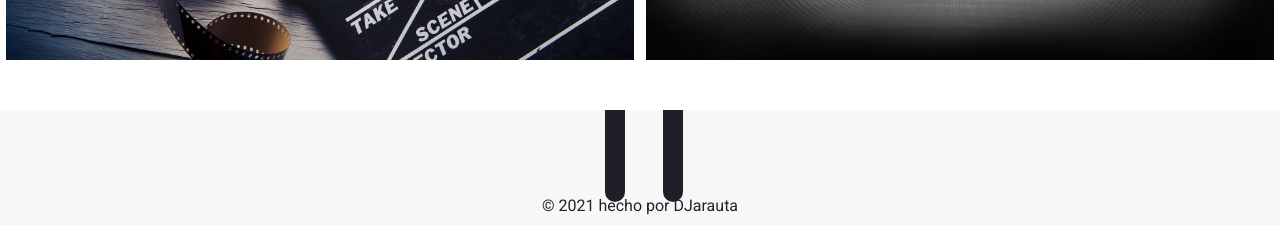
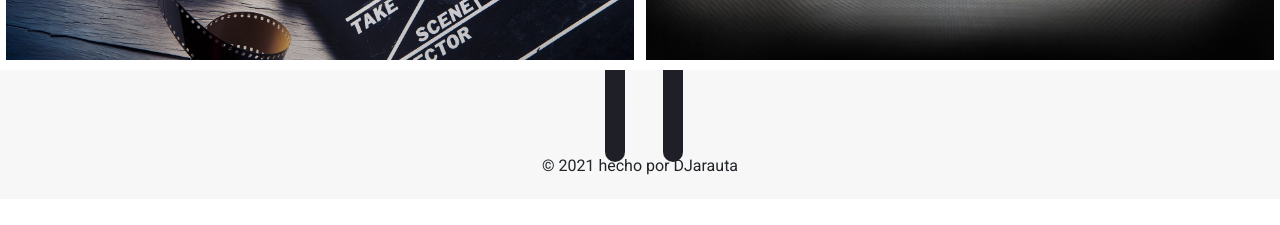
Before and after one commit to Jarauta1/djshop, a React (Create React App) app: page / in a window 1280 px wide. Shown: the part 727-952 px from the top of the page. After the commit the page ends 926 px from the top, so only its background shows below. Built offline with nearby package versions, Linux system fonts and the light colour scheme; a web font is replaced by a local one.

Commit message:
ajuste footer

```diff
--- a/src/CSS/cesta.css
+++ b/src/CSS/cesta.css
@@ -46,6 +46,7 @@
 	 padding: 30px 30px 30px 20px;
 	 font-family: 'HelveticaNeue-Light', 'Helvetica Neue Light', 'Helvetica Neue', Helvetica, Arial, sans-serif;
 	 font-weight: 100;
+	 height: calc(100vh - 50px - 175px);
 
 }
  .h2-cesta {
--- a/src/CSS/footer.css
+++ b/src/CSS/footer.css
@@ -145,7 +145,7 @@
   display: inline-block;
 }
 .footer-footer {
-	margin-top: 50px;
+	margin-top: 10px;
   padding: 1rem 0;
   background: #f7f7f7;
   text-align: center;
--- a/src/JS/cesta.js
+++ b/src/JS/cesta.js
@@ -10,7 +10,7 @@ function Cesta(props) {
 
 
     let [usuario,setUsuario] = useState(props.usuario)
-    let [total,setTotal] = useState("")
+    let [total,setTotal] = useState(0)
     let [cesta,setCesta] = useState([])
     let [num,setNum] = useState(1)
     let [isLoading,setIsLoading] = useState(false)
```
Also changed, not shown: 1 other file (tests, documents, lock files or other folders).
